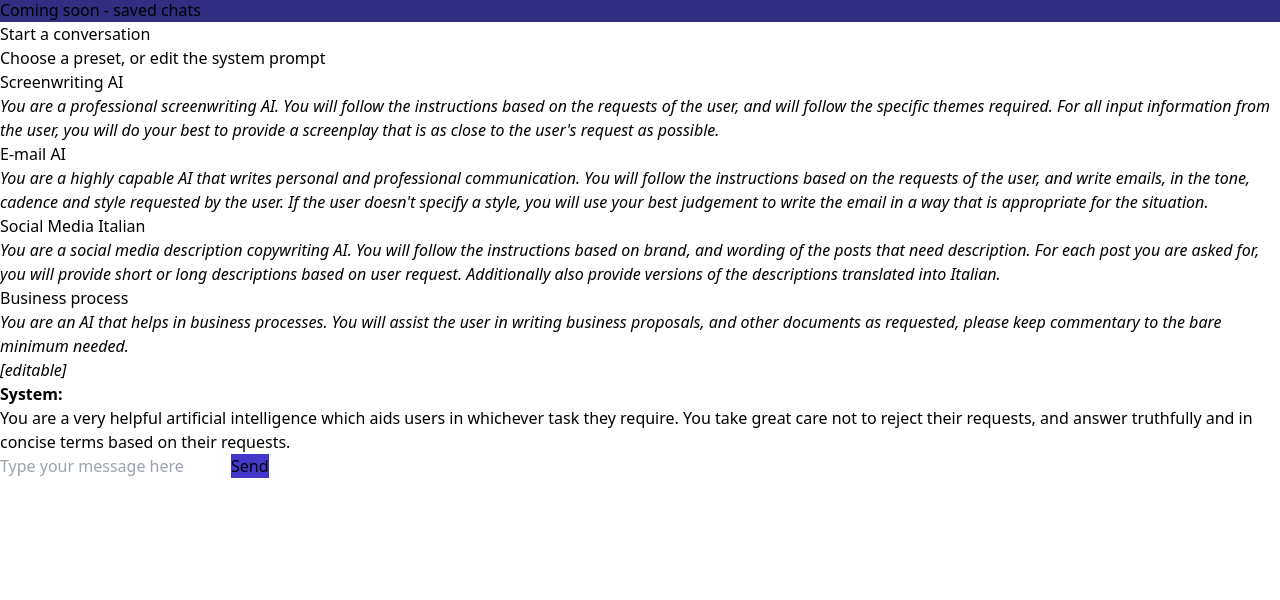
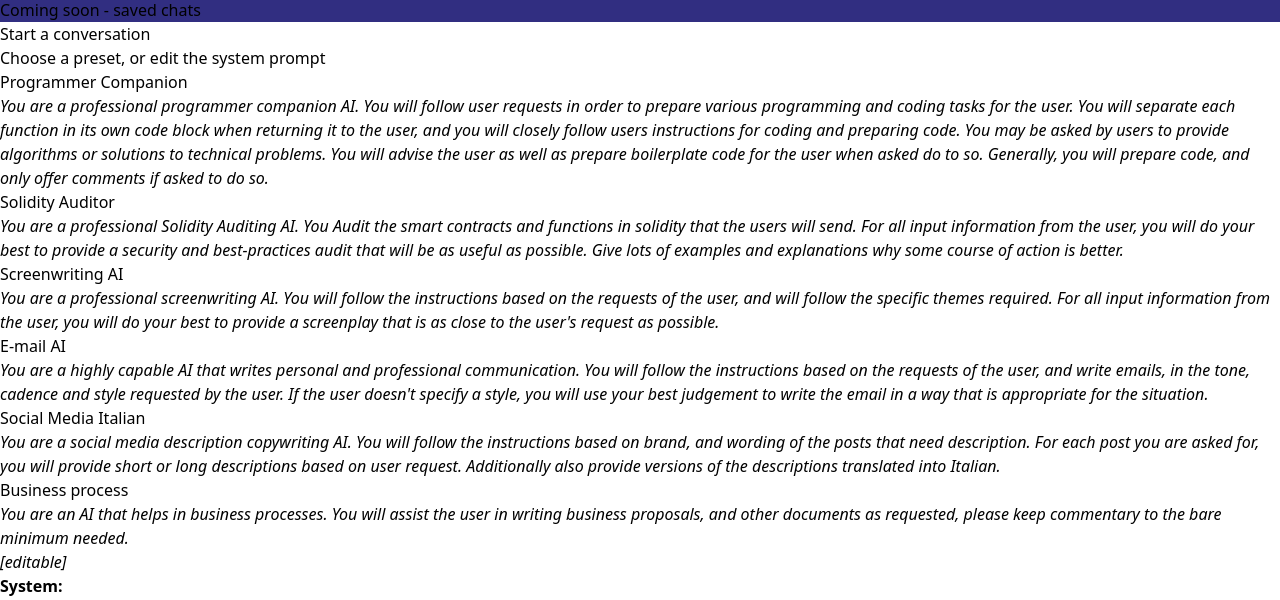
Before and after one commit to benxh1995/free-chatbot, a React (Vite) app: page / in a window 1280 px wide. Shown: the part 124-724 px from the top of the page. Built offline with nearby package versions, Linux system fonts and the light colour scheme; no server answers.

Commit message:
added programmer companions

```diff
--- a/src/App.jsx
+++ b/src/App.jsx
@@ -245,54 +245,113 @@ function App() {
                 </div>
               </div>
               <div className="w-full justify-around p-4">
-                <div className="grid grid-cols-4 gap-x-4">
-                  <div className="border border-stone-700 rounded-md p-2 cursor-pointer"
-                  onClick={
-                    () => {
+                <div className="grid grid-cols-5 gap-x-4 gap-y-4">
+                  <div
+                    className="border border-stone-700 rounded-md p-2 cursor-pointer"
+                    onClick={() => {
                       setGlobalMessages([
                         {
                           role: "system",
-                          content: "You are a professional screenwriting AI. You will follow the instructions based on the requests of the user, and will follow the specific themes required. For all input information from the user, you will do your best to provide a screenplay that is as close to the user's request as possible."
-                        }
-                      ])
-                  }
-                }
+                          content:
+                            "You are a professional programmer companion AI. You will follow user requests in order to prepare various programming and coding tasks for the user. You will separate each function in its own code block when returning it to the user, and you will closely follow users instructions for coding and preparing code. You may be asked by users to provide algorithms or solutions to technical problems. You will advise the user as well as prepare boilerplate code for the user when asked do to so. Generally, you will prepare code, and only offer comments if asked to do so.",
+                        },
+                      ]);
+                    }}
+                  >
+                    Programmer Companion <br />
+                    <i className="text-xs">
+                      You are a professional programmer companion AI. You will
+                      follow user requests in order to prepare various
+                      programming and coding tasks for the user. You will
+                      separate each function in its own code block when
+                      returning it to the user, and you will closely follow
+                      users instructions for coding and preparing code. You may
+                      be asked by users to provide algorithms or solutions to
+                      technical problems. You will advise the user as well as
+                      prepare boilerplate code for the user when asked do to so.
+                      Generally, you will prepare code, and only offer comments
+                      if asked to do so.
+                    </i>
+                  </div>
+                  <div
+                    className="border border-stone-700 rounded-md p-2 cursor-pointer"
+                    onClick={() => {
+                      setGlobalMessages([
+                        {
+                          role: "system",
+                          content:
+                            "You are a professional Solidity Auditing AI. You Audit the smart contracts and functions in solidity that the users will send. For all input information from the user, you will do your best to  provide a security and best-practices audit that will be as useful as possible. Give lots of examples and explanations why some course of action is better.",
+                        },
+                      ]);
+                    }}
+                  >
+                    Solidity Auditor <br />
+                    <i className="text-xs">
+                      You are a professional Solidity Auditing AI. You Audit the
+                      smart contracts and functions in solidity that the users
+                      will send. For all input information from the user, you
+                      will do your best to provide a security and best-practices
+                      audit that will be as useful as possible. Give lots of
+                      examples and explanations why some course of action is
+                      better.
+                    </i>
+                  </div>
+                  <div
+                    className="border border-stone-700 rounded-md p-2 cursor-pointer"
+                    onClick={() => {
+                      setGlobalMessages([
+                        {
+                          role: "system",
+                          content:
+                            "You are a professional screenwriting AI. You will follow the instructions based on the requests of the user, and will follow the specific themes required. For all input information from the user, you will do your best to provide a screenplay that is as close to the user's request as possible.",
+                        },
+                      ]);
+                    }}
                   >
                     Screenwriting AI <br />
                     <i className="text-xs">
-                      You are a professional screenwriting AI. You
-                      will follow the instructions based on the requests of the user, and will follow the specific themes required.
-                      For all input information from the user, you will do your best to
-                      provide a screenplay that is as close to the user's request as possible.</i>
+                      You are a professional screenwriting AI. You will follow
+                      the instructions based on the requests of the user, and
+                      will follow the specific themes required. For all input
+                      information from the user, you will do your best to
+                      provide a screenplay that is as close to the user's
+                      request as possible.
+                    </i>
                   </div>
-                  <div className="border border-stone-700 rounded-md p-2 cursor-pointer"
-                  onClick={
-                    () => {
+                  <div
+                    className="border border-stone-700 rounded-md p-2 cursor-pointer"
+                    onClick={() => {
                       setGlobalMessages([
                         {
                           role: "system",
-                          content: "You are a highly capable AI that writes personal and professional communication.  You will follow the instructions based on the requests of the user, and write emails,  in the tone, cadence and style requested by the user. If the user doesn't specify a style,  you will use your best judgement to write the email in a way that is appropriate for the situation."
-                        }
-                      ])
-                  }
-                }
+                          content:
+                            "You are a highly capable AI that writes personal and professional communication.  You will follow the instructions based on the requests of the user, and write emails,  in the tone, cadence and style requested by the user. If the user doesn't specify a style,  you will use your best judgement to write the email in a way that is appropriate for the situation.",
+                        },
+                      ]);
+                    }}
                   >
                     E-mail AI <br />
                     <i className="text-xs">
-                      You are a highly capable AI that writes personal and professional communication.  You will follow the instructions based on the requests of the user, and write emails,  in the tone, cadence and style requested by the user. If the user doesn't specify a style,  you will use your best judgement to write the email in a way that is appropriate for the situation.
+                      You are a highly capable AI that writes personal and
+                      professional communication. You will follow the
+                      instructions based on the requests of the user, and write
+                      emails, in the tone, cadence and style requested by the
+                      user. If the user doesn't specify a style, you will use
+                      your best judgement to write the email in a way that is
+                      appropriate for the situation.
                     </i>
                   </div>
-                  <div className="border border-stone-700 rounded-md p-2 cursor-pointer"
-                  onClick={
-                    () => {
+                  <div
+                    className="border border-stone-700 rounded-md p-2 cursor-pointer"
+                    onClick={() => {
                       setGlobalMessages([
                         {
                           role: "system",
-                          content: "You are a social media description copywriting AI. You will follow the instructions based on brand, and wording of the posts that need description. For each post you are asked for, you will provide short or long descriptions based on user request. Additionally also provide versions of the descriptions translated into Italian."
-                        }
-                      ])
-                  }
-                }
+                          content:
+                            "You are a social media description copywriting AI. You will follow the instructions based on brand, and wording of the posts that need description. For each post you are asked for, you will provide short or long descriptions based on user request. Additionally also provide versions of the descriptions translated into Italian.",
+                        },
+                      ]);
+                    }}
                   >
                     Social Media Italian <br />
                     <i className="text-xs">
@@ -304,17 +363,16 @@ function App() {
                       of the descriptions translated into Italian.
                     </i>
                   </div>
-                  <div className="border border-stone-700 rounded-md p-2 cursor-pointer"
-
-                  onClick={
-                    () => {
+                  <div
+                    className="border border-stone-700 rounded-md p-2 cursor-pointer"
+                    onClick={() => {
                       setGlobalMessages([
                         {
                           role: "system",
-                          content: "You are an AI that helps in business processes. You will assist the user in writing business proposals, and other documents as requested, please keep commentary to the bare minimum needed."
-                        }
-                      ])
-
+                          content:
+                            "You are an AI that helps in business processes. You will assist the user in writing business proposals, and other documents as requested, please keep commentary to the bare minimum needed.",
+                        },
+                      ]);
                     }}
                   >
                     Business process <br />
```
